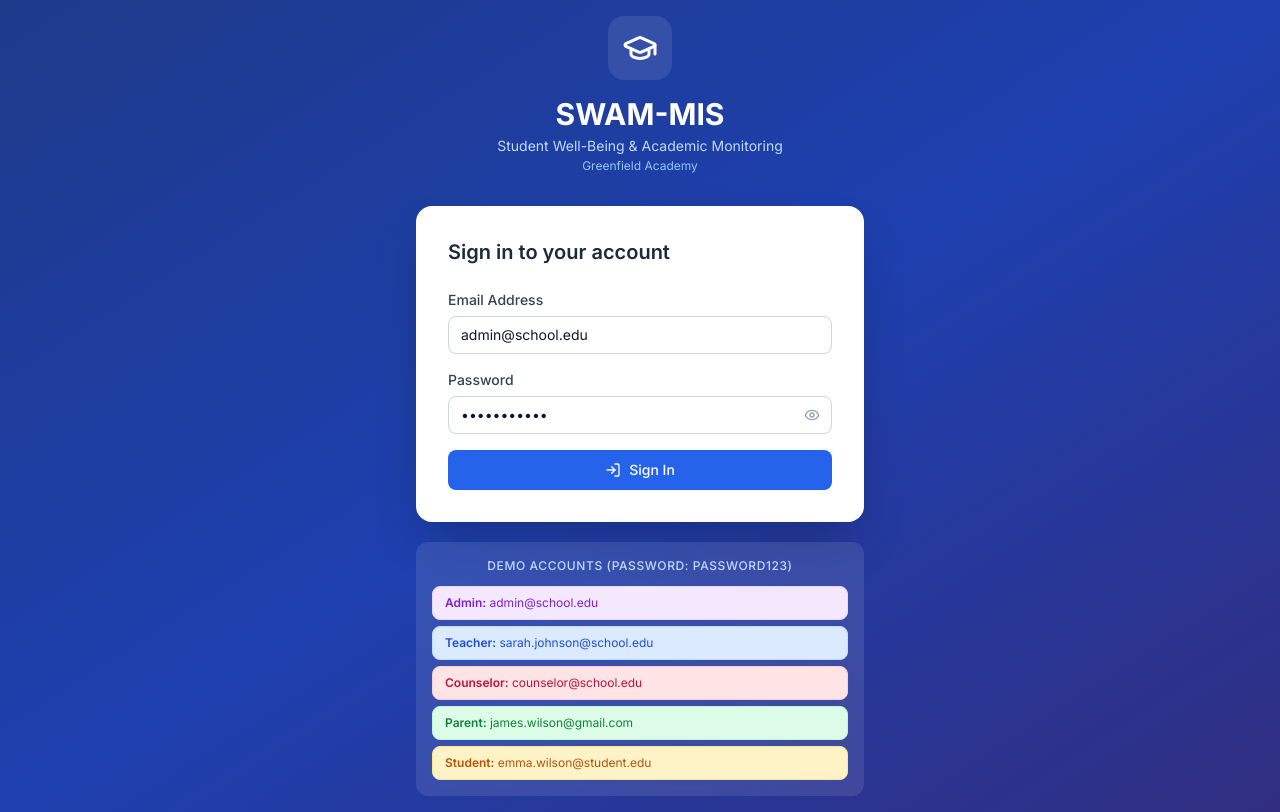
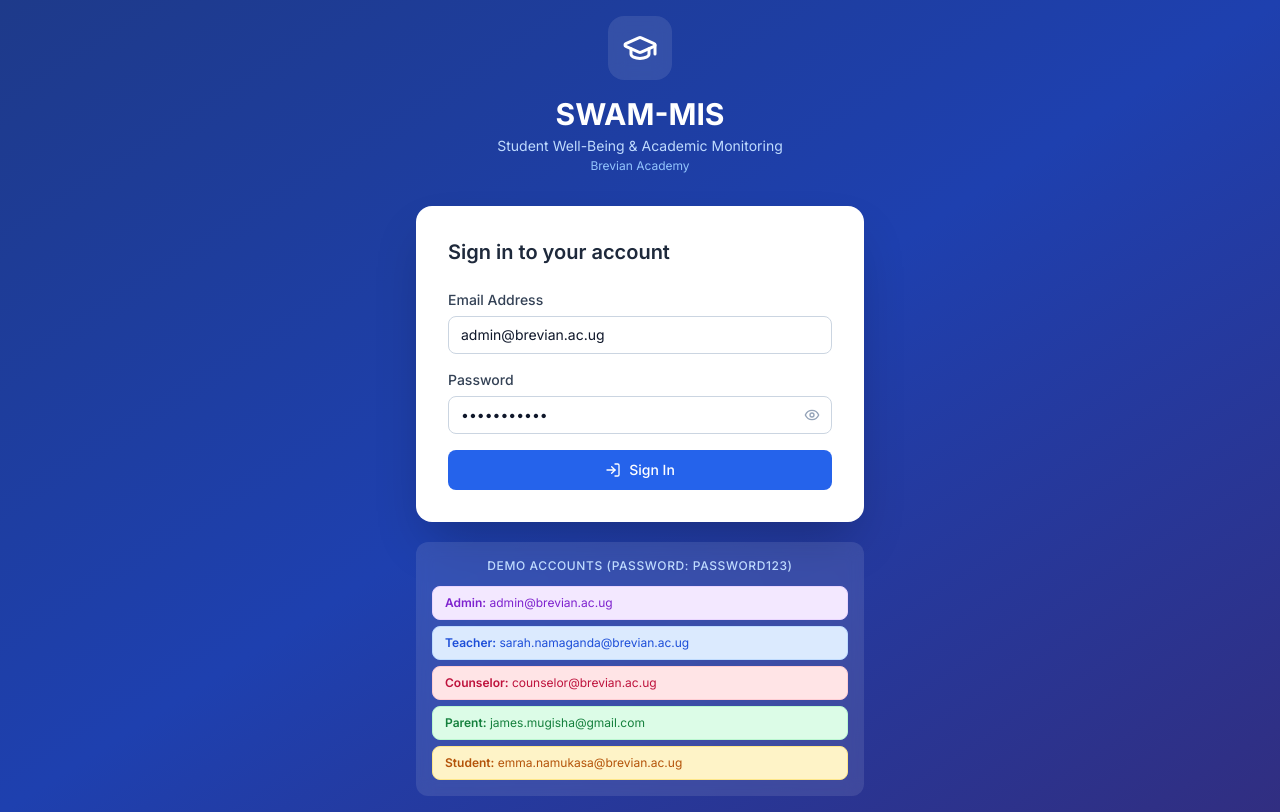
Before and after one commit to balirwaalvin/academic-monitoring-system, a React (Vite) app in the folder frontend/: page /login in a window 1280 px wide. Built offline with nearby package versions, Linux system fonts and the light colour scheme.

Commit message:
Rebrand to Brevian Academy and switch seed data to Primary 1-7

```diff
--- a/frontend/src/components/layout/Sidebar.tsx
+++ b/frontend/src/components/layout/Sidebar.tsx
@@ -58,7 +58,7 @@ export default function Sidebar() {
           </div>
           <div>
             <h1 className="text-white font-bold text-sm leading-tight">SWAM-MIS</h1>
-            <p className="text-slate-400 text-xs">Greenfield Academy</p>
+            <p className="text-slate-400 text-xs">Brevian Academy</p>
           </div>
         </div>
       </div>
--- a/frontend/src/pages/auth/Login.tsx
+++ b/frontend/src/pages/auth/Login.tsx
@@ -4,16 +4,16 @@ import { GraduationCap, Eye, EyeOff, LogIn } from 'lucide-react';
 import toast from 'react-hot-toast';
 
 const demoUsers = [
-  { role: 'Admin', email: 'admin@school.edu', color: 'bg-purple-100 text-purple-700 border-purple-200' },
-  { role: 'Teacher', email: 'sarah.johnson@school.edu', color: 'bg-blue-100 text-blue-700 border-blue-200' },
-  { role: 'Counselor', email: 'counselor@school.edu', color: 'bg-rose-100 text-rose-700 border-rose-200' },
-  { role: 'Parent', email: 'james.wilson@gmail.com', color: 'bg-green-100 text-green-700 border-green-200' },
-  { role: 'Student', email: 'emma.wilson@student.edu', color: 'bg-amber-100 text-amber-700 border-amber-200' },
+  { role: 'Admin', email: 'admin@brevian.ac.ug', color: 'bg-purple-100 text-purple-700 border-purple-200' },
+  { role: 'Teacher', email: 'sarah.namaganda@brevian.ac.ug', color: 'bg-blue-100 text-blue-700 border-blue-200' },
+  { role: 'Counselor', email: 'counselor@brevian.ac.ug', color: 'bg-rose-100 text-rose-700 border-rose-200' },
+  { role: 'Parent', email: 'james.mugisha@gmail.com', color: 'bg-green-100 text-green-700 border-green-200' },
+  { role: 'Student', email: 'emma.namukasa@brevian.ac.ug', color: 'bg-amber-100 text-amber-700 border-amber-200' },
 ];
 
 export default function Login() {
   const { login } = useAuth();
-  const [email, setEmail] = useState('admin@school.edu');
+  const [email, setEmail] = useState('admin@brevian.ac.ug');
   const [password, setPassword] = useState('password123');
   const [showPassword, setShowPassword] = useState(false);
   const [loading, setLoading] = useState(false);
@@ -42,7 +42,7 @@ export default function Login() {
           </div>
           <h1 className="text-3xl font-bold text-white">SWAM-MIS</h1>
           <p className="text-primary-200 mt-1 text-sm">Student Well-Being & Academic Monitoring</p>
-          <p className="text-primary-300 text-xs mt-0.5">Greenfield Academy</p>
+          <p className="text-primary-300 text-xs mt-0.5">Brevian Academy</p>
         </div>
 
         {/* Login Card */}
--- a/frontend/src/pages/students/StudentsPage.tsx
+++ b/frontend/src/pages/students/StudentsPage.tsx
@@ -126,7 +126,7 @@ export default function StudentsPage() {
           </div>
           <div>
             <label className="block text-sm font-medium text-slate-700 mb-1">Email *</label>
-            <input className="input" type="email" value={form.email} onChange={e => setForm(f => ({ ...f, email: e.target.value }))} placeholder="student@school.edu" />
+            <input className="input" type="email" value={form.email} onChange={e => setForm(f => ({ ...f, email: e.target.value }))} placeholder="student@brevian.ac.ug" />
           </div>
           <div>
             <label className="block text-sm font-medium text-slate-700 mb-1">Student Number *</label>
```
Also changed, not shown: 2 other files (tests, documents, lock files or other folders).
